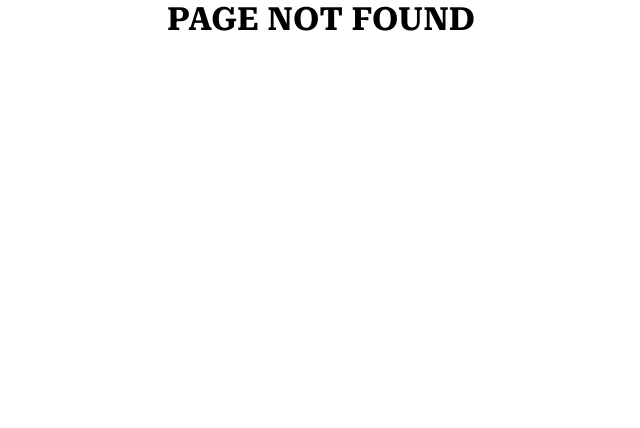
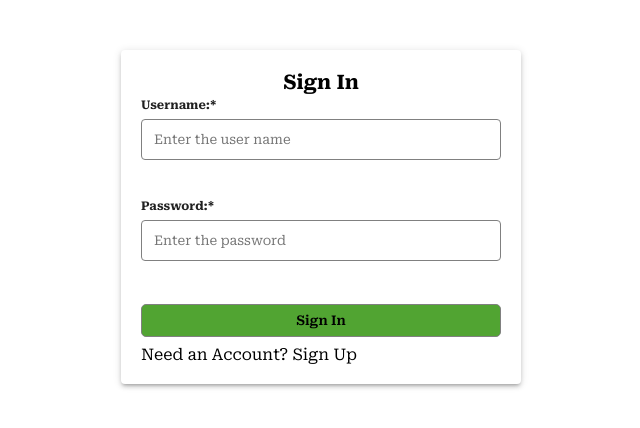
Before and after one commit to KAlexRussel/blog-in-reactjs, a React (Create React App) app in the folder client/: page /login in a window 1280 px wide. Before the commit this address had no page. Shown: the top 428 px of the page, without its empty margins (319-959 px from the left). Built offline with nearby package versions, Linux system fonts and the light colour scheme.

Commit message:
login page
Signed-off-by: KAlexRussel <kouawoualex1234@gmail.com>

```diff
--- a/client/src/App.js
+++ b/client/src/App.js
@@ -12,6 +12,7 @@ import AddEditBlog from "./pages/EditBlog/AddEditBlog";
 import AddEditBlog1 from "./pages/EditBlog1/AddEditBlog1";
 import Blog1 from "./pages/Blog/Blog1";
 import { ToastContainer } from "react-toastify";
+import Login from "./pages/login/Login";
 
 function App() {
   return (
@@ -26,6 +27,8 @@ function App() {
           <Route exact path="/contact" element={<Contact />} />
           <Route exact path="/about" element={<About />} />
           <Route exact path="/blog" element={<Blog1 />} />
+          <Route exact path="/login" element={<Login />} />
+          {/* <Route exact path="/signup" element={<Signup />} /> */}
           <Route exact path="*" element={<Notfound />} />
         </Routes>
       </div>
--- a/client/src/pages/EditBlog/AddEditBlog.jsx
+++ b/client/src/pages/EditBlog/AddEditBlog.jsx
@@ -105,49 +105,74 @@ function AddEditBlog() {
     let { name, value } = e.target;
     setFormValue({ ...formValue, [name]: value });
   };
+
+  //converting an image to a string
+  const convertBase64 = (file) => {
+    const fileReader = new FileReader();
+    fileReader.readAsDataURL(file);
+
+    fileReader.onload = () => {
+      // resolve(fileReader.result);
+      console.log(fileReader.result);
+    };
+    fileReader.onerror = (error) => {
+      // reject(error);
+      console.log("Error:", error);
+    };
+  };
+
   const onUploadImage = (e) => {
     const file = e.target.files[0];
-    console.log("file", file);
-    // const base64 = convertBase64(file);
-    // console.log(base64);
-    // setFormValue({ ...formValue, imageUrl: base64 });
-    const formData = new FormData();
+    console.log("file", e.target.files[0]);
+    // const fileReader = new FileReader();
+    // fileReader.readAsDataURL(file);
 
-    formData.append("upload_preset", "m8urlyzp");
-    formData.append("file", file);
+    // fileReader.onload = () => {
+    //   // resolve(fileReader.result);
+    //   console.log(fileReader.result);
+    // };
+    // fileReader.onerror = (error) => {
+    //   // reject(error);
+    //   console.log("Error:", error);
+    // };
+    // const imgbase64 = file;
+    let imgbase64;
+    convertBase64(file)
+      .then((result) => {
+        imgbase64 = result;
+      })
+      .catch((e) => console.log(e));
 
-    axios
-      .post("https://api.cloudinary.com/v1_1/dmszaahd1/image/upload", formData)
-      .then((resp) => {
-        toast.success("image uploaded succesfully", {
-          closeOnClick: false,
-          closeButton: false,
-          autoClose: 3000,
-          // className: style.toast_success,
-        });
-        // setLoadBlogsData();
-        setFormValue({ ...formValue, imageUrl: resp.data.secure_url });
-        console.log("Response", resp);
-      })
-      .catch((err) => {
-        toast.error("something went wrong");
-        console.log("something when wrong");
-      });
+    // const imgbase64 = convertBase64(file);
+    // console.log(imgbase64);
+
+    setFormValue({ ...formValue, imageUrl: imgbase64 });
+
+    //send the image to cloundinary to convert it to a link
+    // const formData = new FormData();
+
+    // formData.append("upload_preset", "m8urlyzp");
+    // formData.append("file", file);
+
+    // axios
+    //   .post("https://api.cloudinary.com/v1_1/dmszaahd1/image/upload", formData)
+    //   .then((resp) => {
+    //     toast.success("image uploaded succesfully", {
+    //       closeOnClick: false,
+    //       closeButton: false,
+    //       autoClose: 3000,
+    //       // className: style.toast_success,
+    //     });
+    //     // setLoadBlogsData();
+    //     setFormValue({ ...formValue, imageUrl: resp.data.secure_url });
+    //     console.log("Response", resp);
+    //   })
+    //   .catch((err) => {
+    //     toast.error("something went wrong");
+    //     console.log("something when wrong");
+    //   });
   };
-  //converting an image to a string
-  // const convertBase64 = (files) => {
-  //   return new Promise((resolve, reject) => {
-  //     const fileReader = new FileReader();
-  //     fileReader.readAsDataURL(files);
 
-  //     fileReader.onload= () => {
-  //       resolve(fileReader.result);
-  //     };
-  //     fileReader.onerror= error => {
-  //       reject(error);
-  //     };
-  //   });
-  // };
   const onCategoryChange = (e) => {
     setCategoryErrMsg(null);
     setFormValue({ ...formValue, category: e.target.value });
--- a/client/src/pages/EditBlog1/AddEditBlog1.jsx
+++ b/client/src/pages/EditBlog1/AddEditBlog1.jsx
@@ -84,7 +84,7 @@ function AddEditBlog1() {
             navigate("/");
           })
           .catch((err) => {
-            // toast.error("something went wrong");
+            toast.error("something went wrong");
             console.log("something when wrong");
           });
       } else {
--- a/client/src/pages/login/Login.jsx
+++ b/client/src/pages/login/Login.jsx
@@ -1,7 +1,123 @@
 import React from "react";
+// import { useRef, useState, useEffect } from "react";
+// import { useNavigate, useParams } from "react-router-dom";
+import { useState } from "react";
+import { Paper } from "@mui/material";
+import axios from "axios";
+import { toast } from "react-toastify";
 
+import "./login.css";
+const initialState = {
+  username: "",
+  password: "",
+};
 const Login = () => {
-  return <div>Login</div>;
+  const [formValue, setFormValue] = useState(initialState);
+  const { username, password } = formValue;
+  // const useRef = useRef();
+
+  // const handleSubmit = async (e) => {
+  //   e.preventDefault();
+
+  //   // const imageValidation = !editMode ? imageUrl : true;
+  //   if (username && password) {
+  //     // const currentDate = getDate();
+  //     //axios is use perfome the crud operations
+  //     const updateBlogData = { ...formValue };
+  //     console.log(updateBlogData);
+  //     const response = await axios
+  //       .post("http://localhost:3006/Login", updateBlogData)
+  //       .then((resp) => {
+  //         toast.success("Message sent Successfully");
+  //         console.log("Response", resp);
+
+  //         setFormValue({
+  //           ...formValue,
+  //           username: "",
+  //           password: "",
+  //         });
+  //         // navigate("/");
+  //       })
+  //       .catch((err) => {
+  //         toast.error("something went wrong");
+  //         console.log("something when wrong");
+  //       });
+
+  //     console.log(response);
+  //   }
+  // };
+
+  const onInputChange = (e) => {
+    let { name, value } = e.target;
+
+    setFormValue({ ...formValue, [name]: value });
+  };
+  return (
+    <div className="editwrap">
+      <Paper elevation={3} className="loginform">
+        <form action="">
+          <div>
+            <p className="headerww">Sign In</p>
+            <div>
+              <div className="">
+                <div>
+                  <label htmlFor="fname">Username:*</label>
+                </div>
+                <div>
+                  <input
+                    className="title2"
+                    type="text"
+                    value={username || ""}
+                    name="title"
+                    onChange={onInputChange}
+                    label="Title"
+                    placeholder="Enter the user name"
+                    required
+                    // validation="Please provide a title"
+                    invalid="true"
+                  />
+                </div>
+
+                <br />
+              </div>
+              <div className="">
+                <div>
+                  <label htmlFor="fname">Password:*</label>
+                </div>
+                <div>
+                  <input
+                    className="title2"
+                    type="password"
+                    value={password || ""}
+                    name="password"
+                    onChange={onInputChange}
+                    label="Title"
+                    placeholder="Enter the password"
+                    required
+                    // validation="Please provide a title"
+                    invalid="true"
+                  />
+                </div>
+
+                <br />
+              </div>
+
+              <div className="btnn">
+                <button type="submit" className="signbut">
+                  Sign In
+                </button>
+              </div>
+              <div>
+                <p>
+                  Need an Account? <a href="/">Sign Up</a>
+                </p>
+              </div>
+            </div>
+          </div>
+        </form>
+      </Paper>
+    </div>
+  );
 };
 
 export default Login;
--- a/client/src/pages/login/login.css
+++ b/client/src/pages/login/login.css
@@ -0,0 +1,33 @@
+.loginform {
+  align-items: center;
+  /* border-radius: 20px; */
+  /* border: 1px solid black; */
+  width: 100%;
+  max-width: 400px;
+  /* height: 50vh; */
+  margin: 50px auto;
+
+  display: block;
+
+  border-radius: 5px;
+  /* background-color: #f2f2f2; */
+  padding: 20px;
+  box-shadow: 1px 2px 2px solid grey;
+}
+.btnn {
+  margin: 0px auto;
+}
+.signbut {
+  padding: 8px 7px;
+  /* max-width: 149px; */
+  font-family: "Roboto Serif", serif;
+  width: 100%;
+  background-color: hsl(104, 53%, 42%);
+  border: 1px solid grey;
+  border-radius: 5px;
+  font-weight: 600;
+  /* margin-bottom: 15px; */
+  margin-bottom: 10px;
+  display: block;
+  margin: 8px auto;
+}
```
Also changed, not shown: 1 other file (tests, documents, lock files or other folders).
